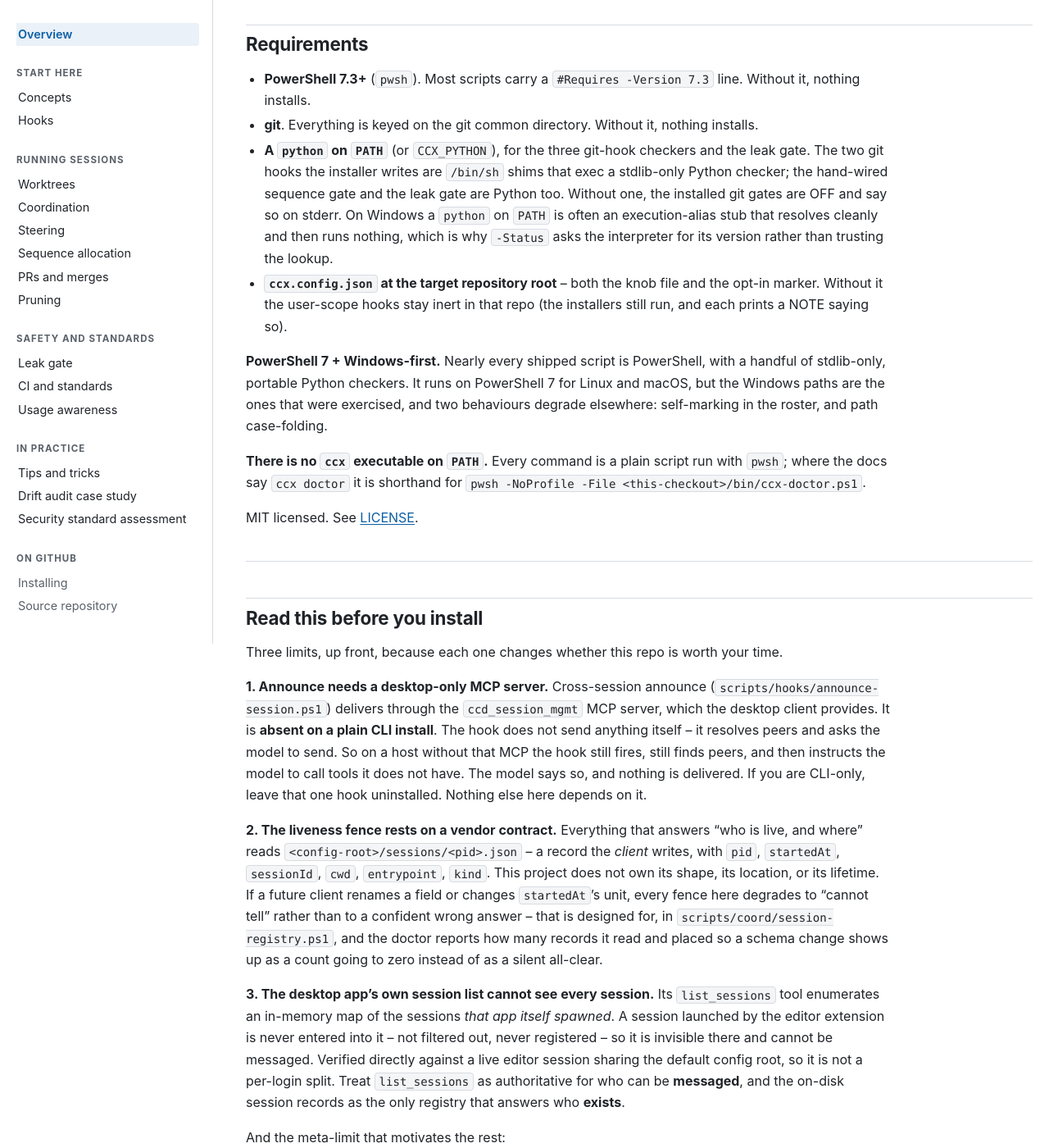
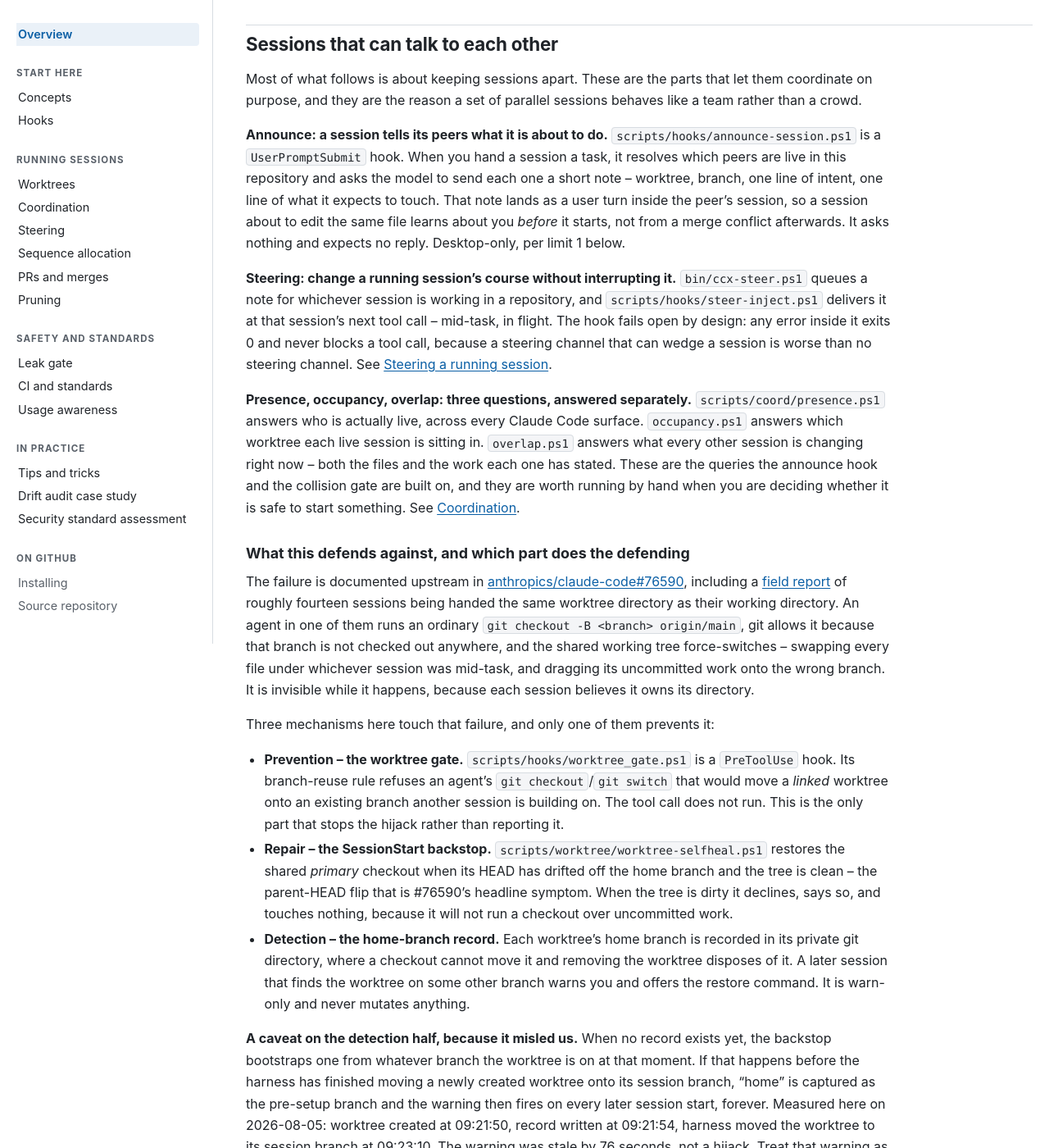
Before and after one commit to wshallwshall/claude-multisession, a Jekyll site: the page built from docs/index.md, in a window 1280 px wide and 1400 px high, scrolled down 1201 px. Shown: the whole window at 82% size. Built offline with Jekyll 4.4.1, drawn with Linux system fonts in a browser that asks for light colours; some of the changed text lies outside the part shown.

Commit message:
docs: highlight the inter-session channels, and say which control stops the hijack
The landing page described isolation and gates but never mentioned the parts
that let sessions coordinate on purpose: announce (UserPromptSubmit, resolves
live peers and has the model send each a worktree/branch/intent note that lands
as a user turn in their session), steering (ccx-steer queues a note,
steer-inject delivers it mid-task at the next tool call, failing open), and the
three presence queries -- presence.ps1 for who is live, occupancy.ps1 for which
worktree each one sits in, overlap.ps1 for what they are changing now.

The new subsection then names the failure these exist for, links
anthropics/claude-code#76590 and the field report comment, and separates three
mechanisms that are easy to conflate:

- the worktree gate PREVENTS it -- a PreToolUse refusal of a checkout that
  would move a linked worktree onto a branch another session is building on
- worktree-selfheal REPAIRS the primary after a HEAD flip, and declines when
  the tree is dirty
- the home-branch record only DETECTS and warns, and never mutates

Only the first stops anything. The page says so rather than implying the
SessionStart backstop is protection.

It also documents a false-positive in the detection half, because it misled
this session today. When no record exists the backstop bootstraps one from the
current branch; if that lands before the harness has moved a newly created
worktree onto its session branch, home is captured as the pre-setup branch and
the warning fires forever. Measured: worktree created 09:21:50, record written
09:21:54, harness switched it 09:23:10 -- stale by 76 seconds, no hijack. A
harness switch and a real hijack are indistinguishable in the record until you
check whether an agent tool call caused it.

```diff
--- a/docs/index.md
+++ b/docs/index.md
@@ -48,6 +48,70 @@ Used this way, Claude Code stops being one sequential pair-programmer and become
 working the same repository at the same time -- on parallel automation work, deep security reviews,
 or a large migration. The limits that decide whether that is worth it to you are stated next, before
 any install instructions.
+
+## Sessions that can talk to each other
+
+Most of what follows is about keeping sessions apart. These are the parts that let them coordinate
+on purpose, and they are the reason a set of parallel sessions behaves like a team rather than a
+crowd.
+
+**Announce: a session tells its peers what it is about to do.**
+`scripts/hooks/announce-session.ps1` is a `UserPromptSubmit` hook. When you hand a session a task,
+it resolves which peers are live in this repository and asks the model to send each one a short
+note -- worktree, branch, one line of intent, one line of what it expects to touch. That note lands
+as a user turn inside the peer's session, so a session about to edit the same file learns about you
+*before* it starts, not from a merge conflict afterwards. It asks nothing and expects no reply.
+Desktop-only, per limit 1 below.
+
+**Steering: change a running session's course without interrupting it.**
+`bin/ccx-steer.ps1` queues a note for whichever session is working in a repository, and
+`scripts/hooks/steer-inject.ps1` delivers it at that session's next tool call -- mid-task, in
+flight. The hook fails open by design: any error inside it exits 0 and never blocks a tool call,
+because a steering channel that can wedge a session is worse than no steering channel. See
+[Steering a running session](STEERING.md).
+
+**Presence, occupancy, overlap: three questions, answered separately.**
+`scripts/coord/presence.ps1` answers who is actually live, across every Claude Code surface.
+`occupancy.ps1` answers which worktree each live session is sitting in. `overlap.ps1` answers what
+every other session is changing right now -- both the files and the work each one has stated. These
+are the queries the announce hook and the collision gate are built on, and they are worth running by
+hand when you are deciding whether it is safe to start something. See [Coordination](COORDINATION.md).
+
+### What this defends against, and which part does the defending
+
+The failure is documented upstream in
+[anthropics/claude-code#76590](https://github.com/anthropics/claude-code/issues/76590), including a
+[field report](https://github.com/anthropics/claude-code/issues/76590#issuecomment-5004149125) of
+roughly fourteen sessions being handed the same worktree directory as their working directory. An
+agent in one of them runs an ordinary `git checkout -B <branch> origin/main`, git allows it because
+that branch is not checked out anywhere, and the shared working tree force-switches -- swapping
+every file under whichever session was mid-task, and dragging its uncommitted work onto the wrong
+branch. It is invisible while it happens, because each session believes it owns its directory.
+
+Three mechanisms here touch that failure, and only one of them prevents it:
+
+- **Prevention -- the worktree gate.** `scripts/hooks/worktree_gate.ps1` is a `PreToolUse` hook. Its
+  branch-reuse rule refuses an agent's `git checkout`/`git switch` that would move a *linked*
+  worktree onto an existing branch another session is building on. The tool call does not run. This
+  is the only part that stops the hijack rather than reporting it.
+- **Repair -- the SessionStart backstop.** `scripts/worktree/worktree-selfheal.ps1` restores the
+  shared *primary* checkout when its HEAD has drifted off the home branch and the tree is clean --
+  the parent-HEAD flip that is #76590's headline symptom. When the tree is dirty it declines, says
+  so, and touches nothing, because it will not run a checkout over uncommitted work.
+- **Detection -- the home-branch record.** Each worktree's home branch is recorded in its private
+  git directory, where a checkout cannot move it and removing the worktree disposes of it. A later
+  session that finds the worktree on some other branch warns you and offers the restore command. It
+  is warn-only and never mutates anything.
+
+**A caveat on the detection half, because it misled us.** When no record exists yet, the backstop
+bootstraps one from whatever branch the worktree is on at that moment. If that happens before the
+harness has finished moving a newly created worktree onto its session branch, "home" is captured as
+the pre-setup branch and the warning then fires on every later session start, forever. Measured here
+on 2026-08-05: worktree created at 09:21:50, record written at 09:21:54, harness moved the worktree
+to its session branch at 09:23:10. The warning was stale by 76 seconds, not a hijack. Treat that
+warning as a prompt to read the worktree's reflog, not as proof that something happened -- a
+harness-driven switch during session setup and a genuine hijack look identical in the record until
+you check whether an agent's tool call caused it.
 
 ## Requirements
 
```
